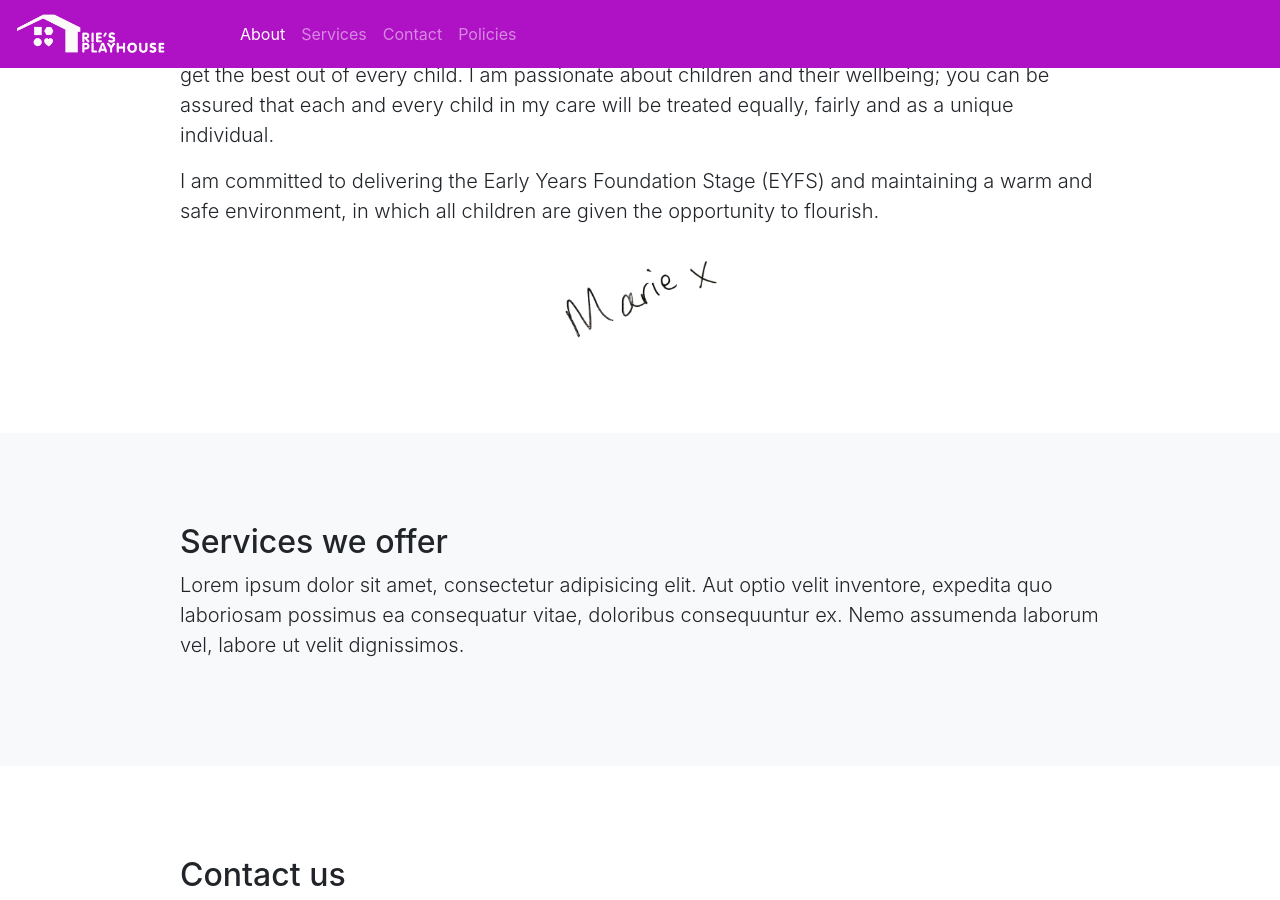
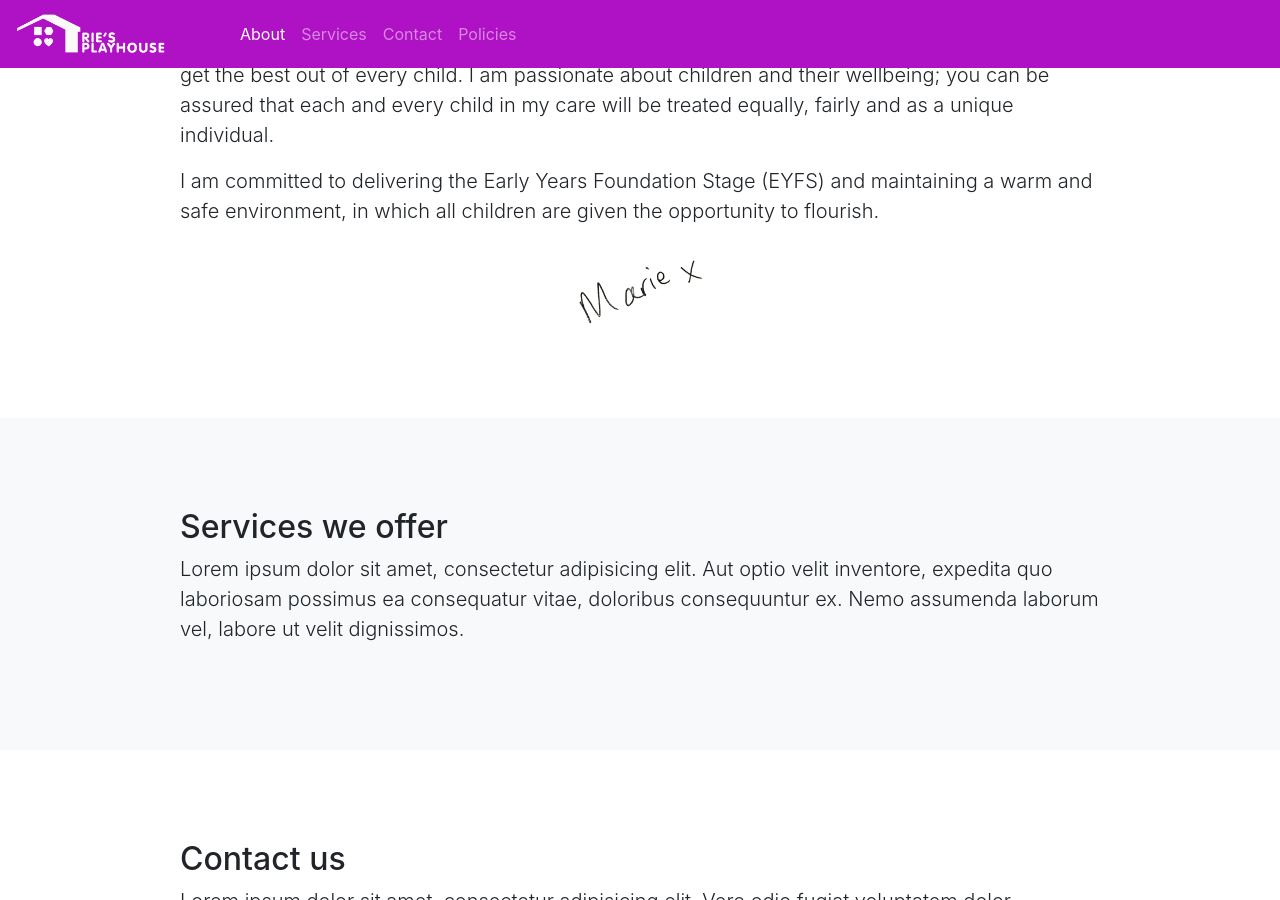
Before and after one commit to keith-smale/ries-playhouse, a Jekyll site: the page built from index.html, in a window 1280 px wide and 900 px high, scrolled down 488 px. Built offline with Jekyll 4.4.1, drawn with Linux system fonts in a browser that asks for light colours.

Commit message:
altered signature so it is a fixed sixe and doesn't scale

```diff
--- a/index.html
+++ b/index.html
@@ -19,8 +19,8 @@ layout: default
                 <p class="lead">I am committed to delivering the Early Years Foundation Stage (EYFS) and maintaining a warm and safe environment, in which all children are given the opportunity to flourish.</p>
             </div>
         </div>
-        <div class="row justify-content-center">
-            <div class="col-2 pt-3"><img class="img-fluid" src="assets/img/rie_sign.png" alt="Marie Signature"></div>
+        <div class="row justify-content-center pt-3">
+            <img class="" src="assets/img/rie_sign.png" alt="Marie Signature" style="height:70px; width:130px;">
         </div>
     </div>
 </section>
```
